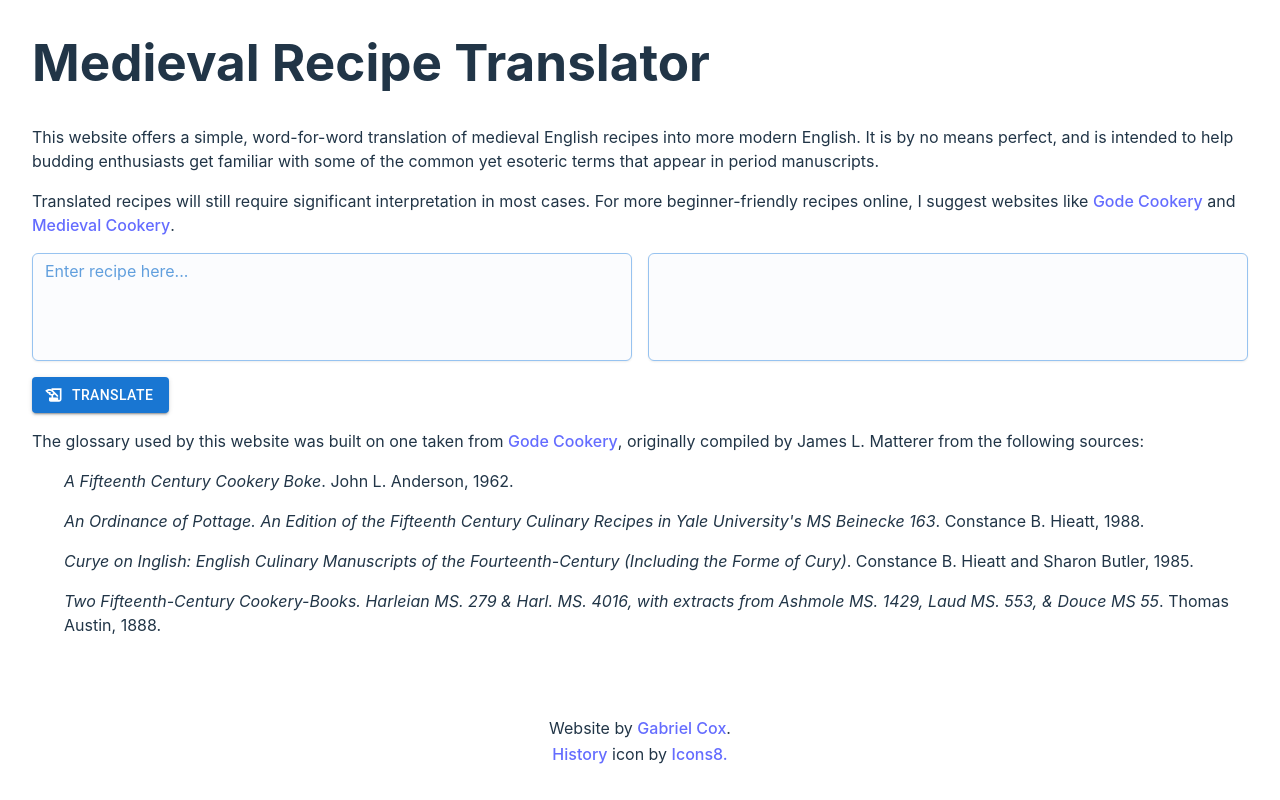
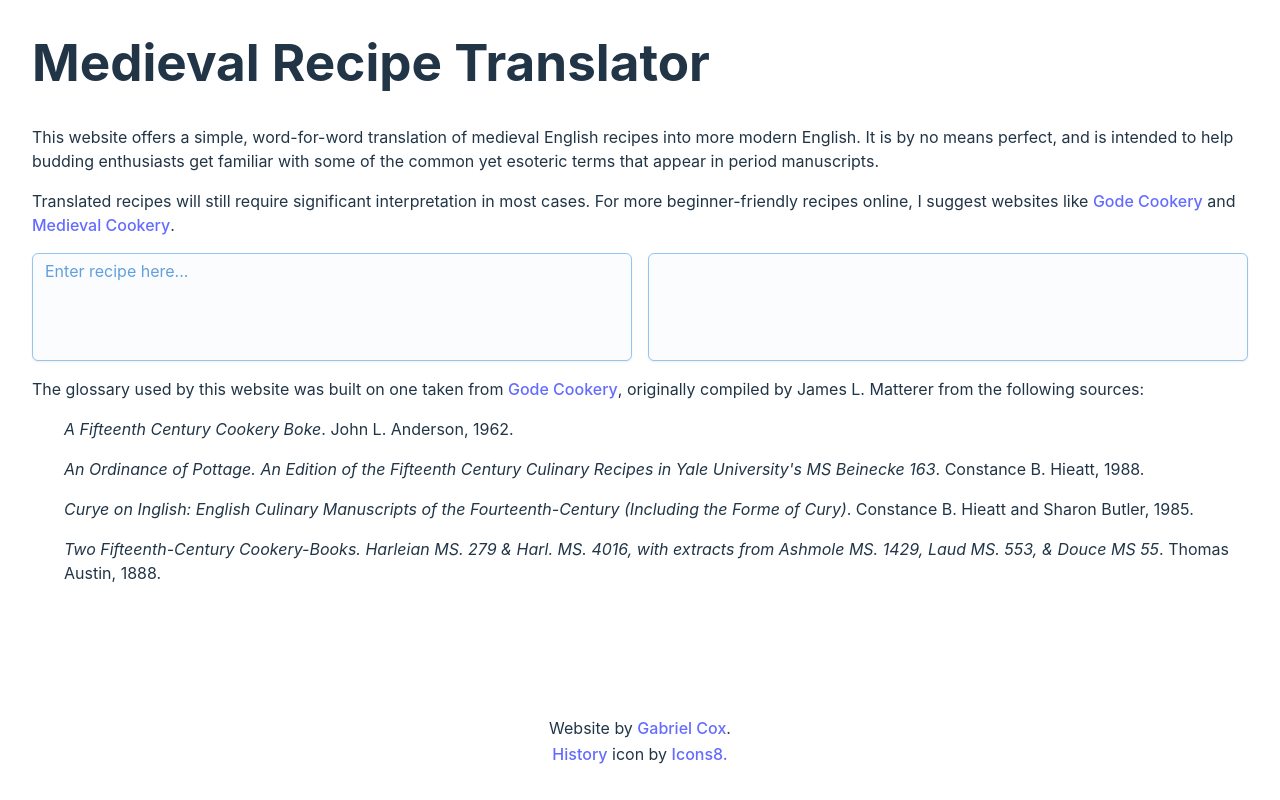
Before and after one commit to gjcox/MedievalRecipeTranslatorApp, a React (Vite) app in the folder medieval-recipe-app/: page / in a window 1280 px wide. Built offline with nearby package versions, Linux system fonts and the light colour scheme; no server answers.

Commit message:
feat: remove translate button; trigger on text input instead

```diff
--- a/medieval-recipe-app/src/App.jsx
+++ b/medieval-recipe-app/src/App.jsx
@@ -1,9 +1,7 @@
-import { HistoryEdu } from '@mui/icons-material';
 import Textarea from '@mui/joy/Textarea';
 import Box from '@mui/material/Box';
-import Button from '@mui/material/Button';
 import Grid from '@mui/material/Grid';
-import { useEffect, useRef, useState, useLayoutEffect } from 'react';
+import { useCallback, useEffect, useLayoutEffect, useRef, useState } from 'react';
 import './App.css';
 
 import Translator from './translation/Translator';
@@ -36,10 +34,14 @@ function App() {
   }, [])
   /* End of code to help a div masquerade as a text area */
 
-  const handleTranslate = async () => {
+  const handleTranslate = useCallback(async () => {
     const translatedText = Translator.translateText(sourceText);
     setTranslation(translatedText);
-  };
+  }, [sourceText]);
+
+  useEffect(() => {
+    handleTranslate()
+  }, [handleTranslate, sourceText]);
 
   const bibliography = [
     { title: "A Fifteenth Century Cookery Boke", author: "John L. Anderson", year: "1962" },
@@ -55,7 +57,7 @@ function App() {
         <p>This website offers a simple, word-for-word translation of medieval English recipes into more modern English. It is by no means perfect, and is intended to help budding enthusiasts get familiar with some of the common yet esoteric terms that appear in period manuscripts.</p>
         <p>Translated recipes will still require significant interpretation in most cases. For more beginner-friendly recipes online, I suggest websites like <a href="http://www.godecookery.com/">Gode Cookery</a> and <a href="https://medievalcookery.com/index.html">Medieval Cookery</a>.</p>
         <Box sx={{ flexGrow: 1 }}>
-          <Grid container spacing={2} alignItems="flex-start">
+          <Grid container spacing={2} alignItems="flex-start" justifyContent={"center"}>
             <Grid item xs={12} sm={6} ref={sourceGridRef} >
               <Textarea
                 ref={sourceTextAreaRef}
@@ -73,16 +75,6 @@ function App() {
                 {translation}
               </div>
             </Grid>
-            <Grid item>
-              <Button
-                variant="contained"
-                color="primary"
-                startIcon={<HistoryEdu />}
-                onClick={handleTranslate}
-              >
-                Translate
-              </Button>
-            </Grid>
           </Grid>
         </Box>
         <p>The glossary used by this website was built on one taken from <a href="http://www.godecookery.com/glossary/glossary.htm">Gode Cookery</a>, originally compiled by James L. Matterer from the following sources:</p>
```
